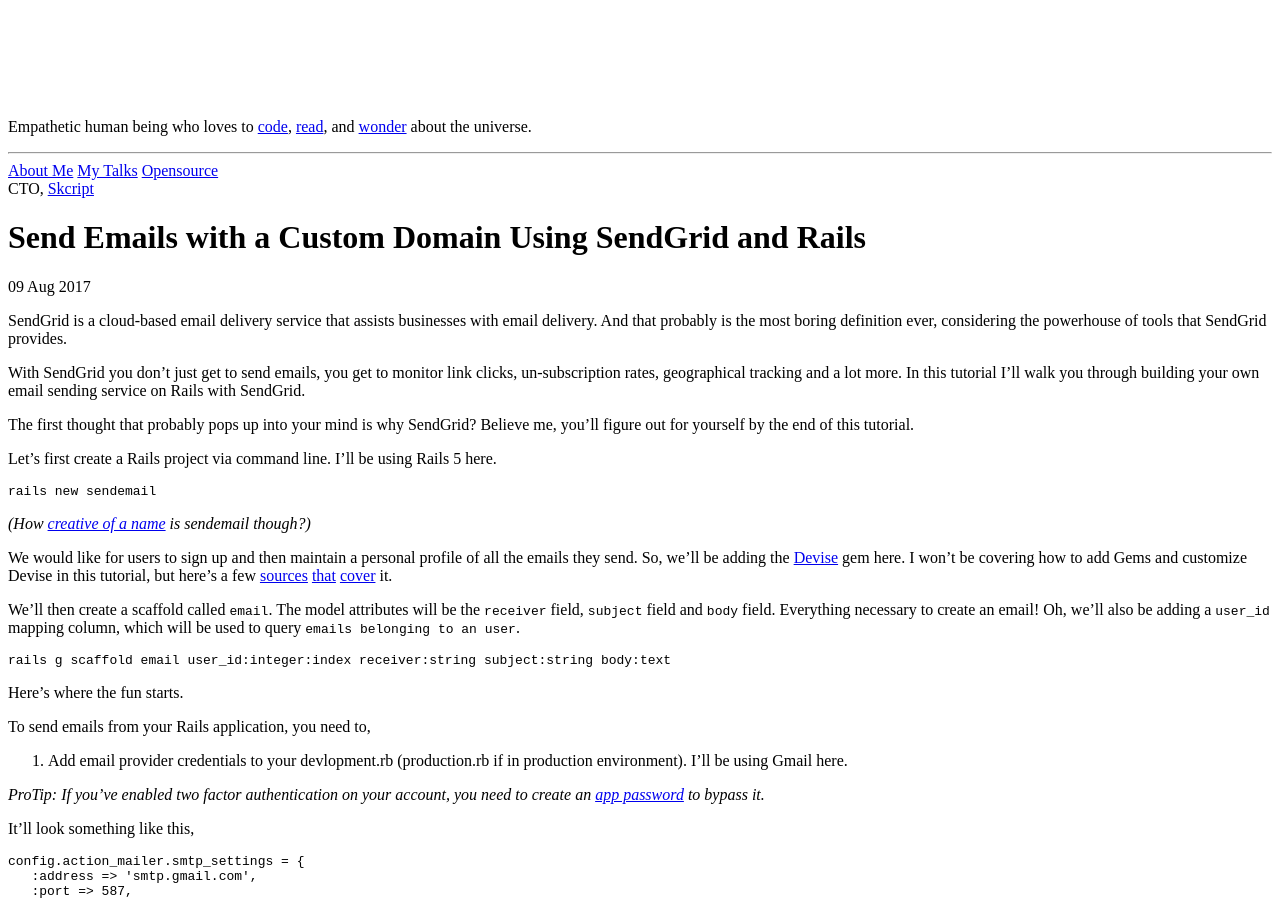
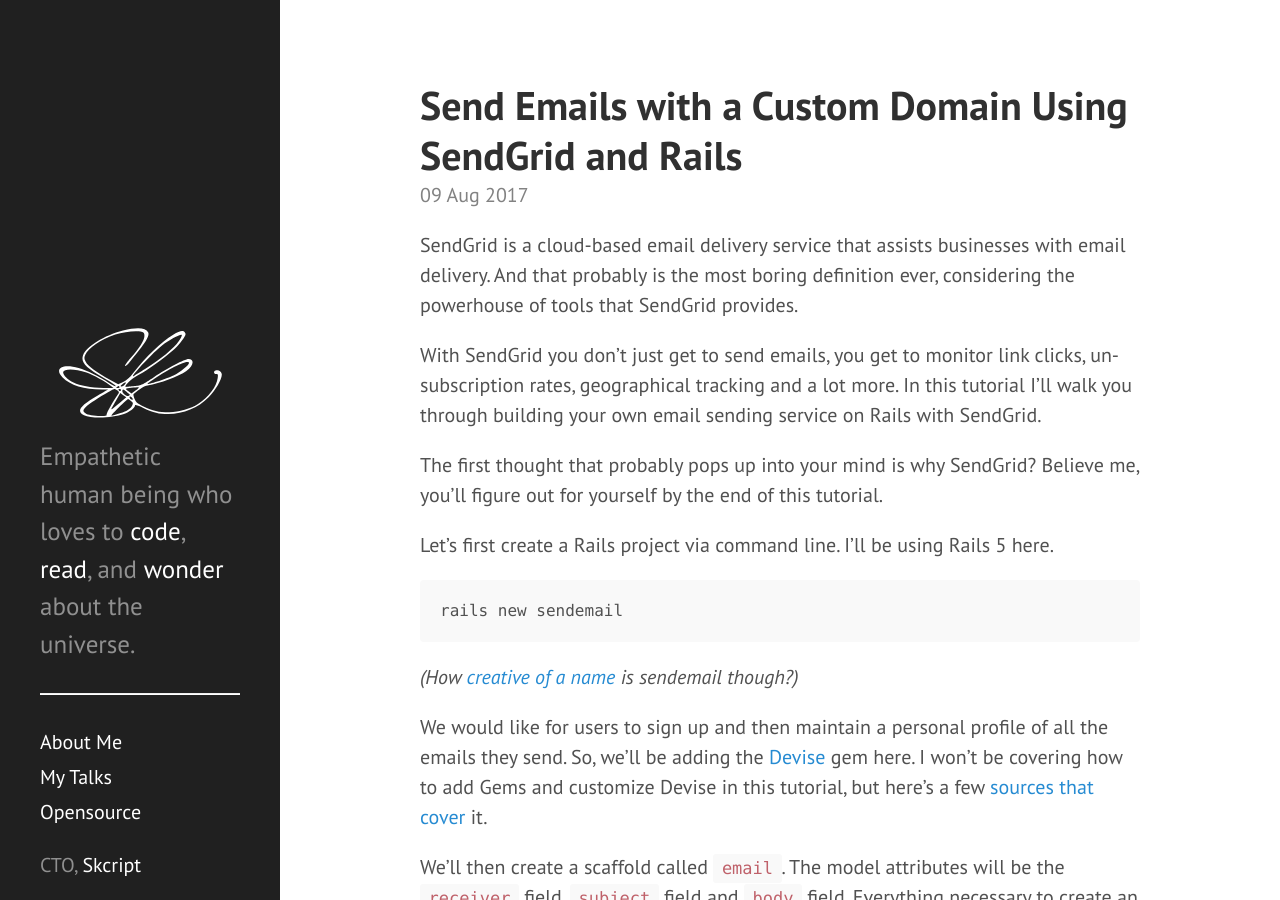
Before and after one commit to swaathi/swaathi.github.io, a Jekyll site: the page built from _posts/2017-08-09-emails-custom-domain-sendgrid-rails.md, in a window 1280 px wide and 900 px high. Built offline with Jekyll 4.4.1, drawn with Linux system fonts in a browser that asks for light colours.

Commit message:
Small Fixes

```diff
--- a/_includes/head.html
+++ b/_includes/head.html
@@ -15,14 +15,14 @@
   </title>
 
   <!-- CSS -->
-  <link rel="stylesheet" href="public/css/poole.css">
-  <link rel="stylesheet" href="public/css/syntax.css">
-  <link rel="stylesheet" href="public/css/hyde.css">
+  <link rel="stylesheet" href="/public/css/poole.css">
+  <link rel="stylesheet" href="/public/css/syntax.css">
+  <link rel="stylesheet" href="/public/css/hyde.css">
   <link rel="stylesheet" href="//fonts.googleapis.com/css?family=PT+Sans:400,400italic,700|Abril+Fatface">
 
   <!-- Icons -->
   <link rel="apple-touch-icon-precomposed" sizes="144x144" href="public/apple-touch-icon-144-precomposed.png">
-  <link rel="shortcut icon" href="public/favicon.png">
+  <link rel="shortcut icon" href="/public/favicon.png">
 
   <!-- Links -->
   <link rel="manifest" href="manifest.json">
--- a/_layouts/post.html
+++ b/_layouts/post.html
@@ -20,7 +20,7 @@
 </div>
 
 <center>
-  <img src="public/smile.png" class="img" alt="smile" />
+  <img src="/public/smile.png" class="img" alt="smile" />
 </center>
 
 <div class="related">
--- a/_posts/2017-08-09-emails-custom-domain-sendgrid-rails.md
+++ b/_posts/2017-08-09-emails-custom-domain-sendgrid-rails.md
@@ -120,7 +120,7 @@
 After that visit the Settings section in the sidebar and then click on the [Whitelables link](https://app.sendgrid.com/settings/whitelabel) from the dropdown.
 
 <a href="https://sweetcode.io/emails-custom-domain-sendgrid-rails/" target="_blank" rel="noopener">
-  <img src="public/sweetcode.png" class="img" alt="https://sweetcode.io/emails-custom-domain-sendgrid-rails/" />
+  <img src="/public/sweetcode.png" class="img" alt="https://sweetcode.io/emails-custom-domain-sendgrid-rails/" />
 </a>
 
 _P.S, I wrote this article for [Sweetcode](https://sweetcode.io/), a place for techies to share what they know._
--- a/index.html
+++ b/index.html
@@ -28,7 +28,7 @@
         {% if post.sweetcode %}
           <a href="{{ post.url }}">
             <p>
-              <img class="image-inline" src="public/sweetcode-favicon.png" alt="Sweetcode Article" />
+              <img class="image-inline" src="/public/sweetcode-favicon.png" alt="Sweetcode Article" />
               {{ post.title }}
             </p>
           </a>
@@ -48,7 +48,7 @@
 
 <div class="pagination">
   <center>
-    <img src="public/smile.png" class="img" alt="smile" />
+    <img src="/public/smile.png" class="img" alt="smile" />
   </center>
   {% if paginator.next_page %}
     <a class="pagination-item older" href="/page{{paginator.next_page}}">Older</a>
```
Also changed, not shown: _posts/2017-02-02-the-jallikattu-protest.md (+1 -1 lines).
